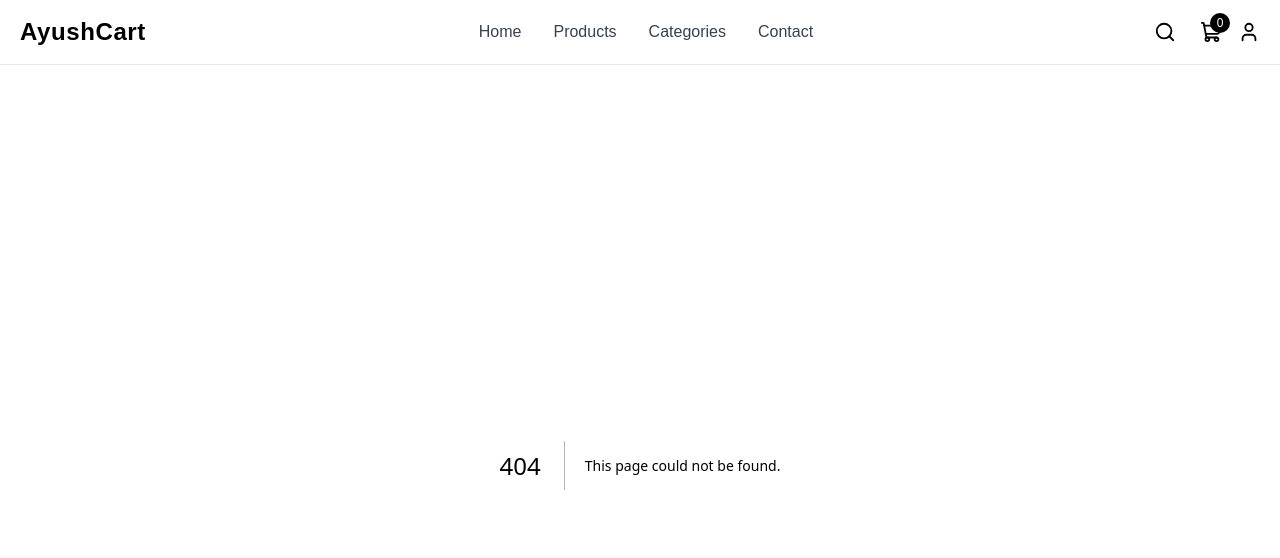
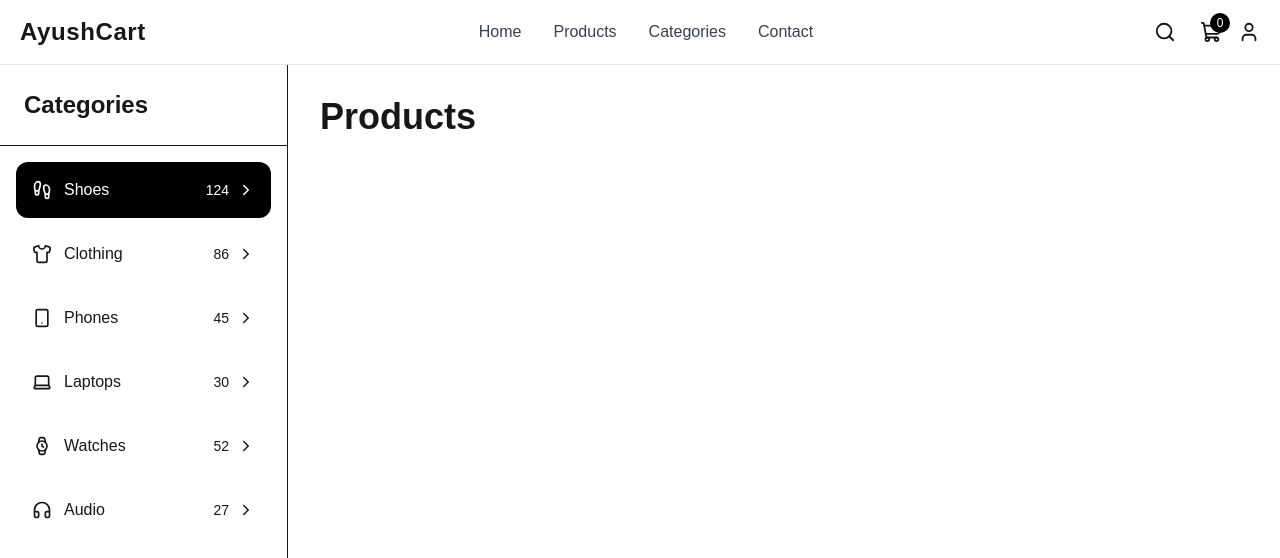
Before and after one commit to ayushpant-ui/ECommerce_WebApp, a Next.js app in the folder frontend/: page /categories in a window 1280 px wide. Before the commit this address had no page. Shown: the top 558 px of the page. Built offline with nearby package versions, Linux system fonts and the light colour scheme.

Commit message:
worked on Catefories section

```diff
--- /dev/null
+++ b/frontend/src/app/categories/page.tsx
@@ -0,0 +1,21 @@
+import CategorySidebar from "@/components/CategorySidebar";
+
+export default function CategoriesPage() {
+  return (
+    <div className="flex">
+
+      <CategorySidebar />
+
+      <main className="flex-1 p-8">
+
+        <h1 className="mb-6 text-4xl font-bold">
+          Products
+        </h1>
+
+        {/* Product Grid Here */}
+
+      </main>
+
+    </div>
+  );
+}
--- /dev/null
+++ b/frontend/src/components/CategorySidebar.tsx
@@ -0,0 +1,207 @@
+"use client";
+
+import { useState } from "react";
+import { motion, AnimatePresence } from "framer-motion";
+import {
+  Menu,
+  X,
+  ChevronRight,
+  Shirt,
+  Smartphone,
+  Laptop,
+  Watch,
+  Headphones,
+  Footprints,
+} from "lucide-react";
+
+const categories = [
+  {
+    id: 1,
+    name: "Shoes",
+    icon: Footprints,
+    total: 124,
+  },
+  {
+    id: 2,
+    name: "Clothing",
+    icon: Shirt,
+    total: 86,
+  },
+  {
+    id: 3,
+    name: "Phones",
+    icon: Smartphone,
+    total: 45,
+  },
+  {
+    id: 4,
+    name: "Laptops",
+    icon: Laptop,
+    total: 30,
+  },
+  {
+    id: 5,
+    name: "Watches",
+    icon: Watch,
+    total: 52,
+  },
+  {
+    id: 6,
+    name: "Audio",
+    icon: Headphones,
+    total: 27,
+  },
+];
+
+export default function CategorySidebar() {
+  const [open, setOpen] = useState(false);
+  const [active, setActive] = useState(1);
+
+  return (
+    <>
+      {/* Mobile Button */}
+
+      <button
+        onClick={() => setOpen(true)}
+        className="fixed left-5 top-20 z-50 rounded-lg border bg-white p-2 shadow md:hidden"
+      >
+        <Menu />
+      </button>
+
+      {/* Desktop Sidebar */}
+
+      <aside className="hidden h-screen w-72 border-r bg-white md:block">
+
+        <div className="border-b p-6">
+
+          <h2 className="text-2xl font-bold">
+            Categories
+          </h2>
+
+        </div>
+
+        <div className="space-y-2 p-4">
+
+          {categories.map((category) => {
+            const Icon = category.icon;
+
+            return (
+              <motion.button
+                whileHover={{ x: 6 }}
+                key={category.id}
+                onClick={() => setActive(category.id)}
+                className={`flex w-full items-center justify-between rounded-xl p-4 transition
+
+                ${
+                  active === category.id
+                    ? "bg-black text-white"
+                    : "hover:bg-gray-100"
+                }`}
+              >
+                <div className="flex items-center gap-3">
+
+                  <Icon size={20} />
+
+                  <span>{category.name}</span>
+
+                </div>
+
+                <div className="flex items-center gap-2">
+
+                  <span className="text-sm">
+                    {category.total}
+                  </span>
+
+                  <ChevronRight size={18} />
+
+                </div>
+
+              </motion.button>
+            );
+          })}
+        </div>
+      </aside>
+
+      {/* Mobile Sidebar */}
+
+      <AnimatePresence>
+
+        {open && (
+          <>
+            <motion.div
+              initial={{ opacity: 0 }}
+              animate={{ opacity: .5 }}
+              exit={{ opacity: 0 }}
+              onClick={() => setOpen(false)}
+              className="fixed inset-0 z-40 bg-black"
+            />
+
+            <motion.aside
+              initial={{ x: -320 }}
+              animate={{ x: 0 }}
+              exit={{ x: -320 }}
+              transition={{ duration: .3 }}
+              className="fixed left-0 top-0 z-50 h-full w-72 bg-white"
+            >
+              <div className="flex items-center justify-between border-b p-6">
+
+                <h2 className="text-2xl font-bold">
+                  Categories
+                </h2>
+
+                <button onClick={() => setOpen(false)}>
+                  <X />
+                </button>
+
+              </div>
+
+              <div className="space-y-2 p-4">
+
+                {categories.map((category) => {
+                  const Icon = category.icon;
+
+                  return (
+                    <motion.button
+                      whileHover={{ x: 6 }}
+                      key={category.id}
+                      onClick={() => {
+                        setActive(category.id);
+                        setOpen(false);
+                      }}
+                      className={`flex w-full items-center justify-between rounded-xl p-4 transition
+
+                      ${
+                        active === category.id
+                          ? "bg-black text-white"
+                          : "hover:bg-gray-100"
+                      }`}
+                    >
+                      <div className="flex items-center gap-3">
+
+                        <Icon size={20} />
+
+                        <span>{category.name}</span>
+
+                      </div>
+
+                      <div className="flex items-center gap-2">
+
+                        <span className="text-sm">
+                          {category.total}
+                        </span>
+
+                        <ChevronRight size={18} />
+
+                      </div>
+                    </motion.button>
+                  );
+                })}
+              </div>
+            </motion.aside>
+          </>
+        )}
+
+      </AnimatePresence>
+    </>
+  );
+}
```
